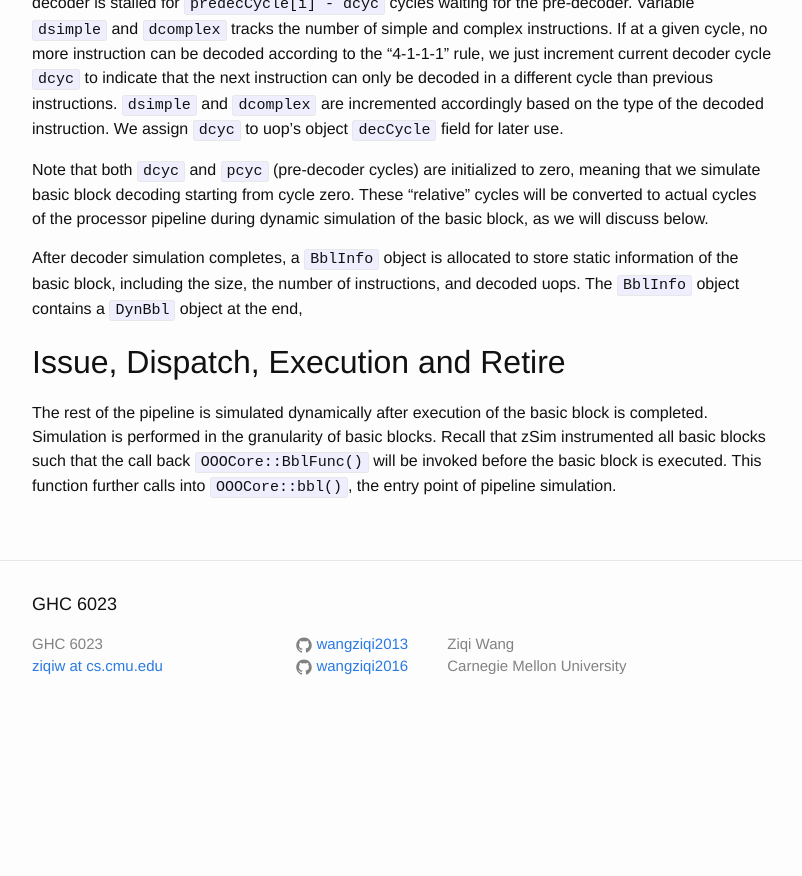
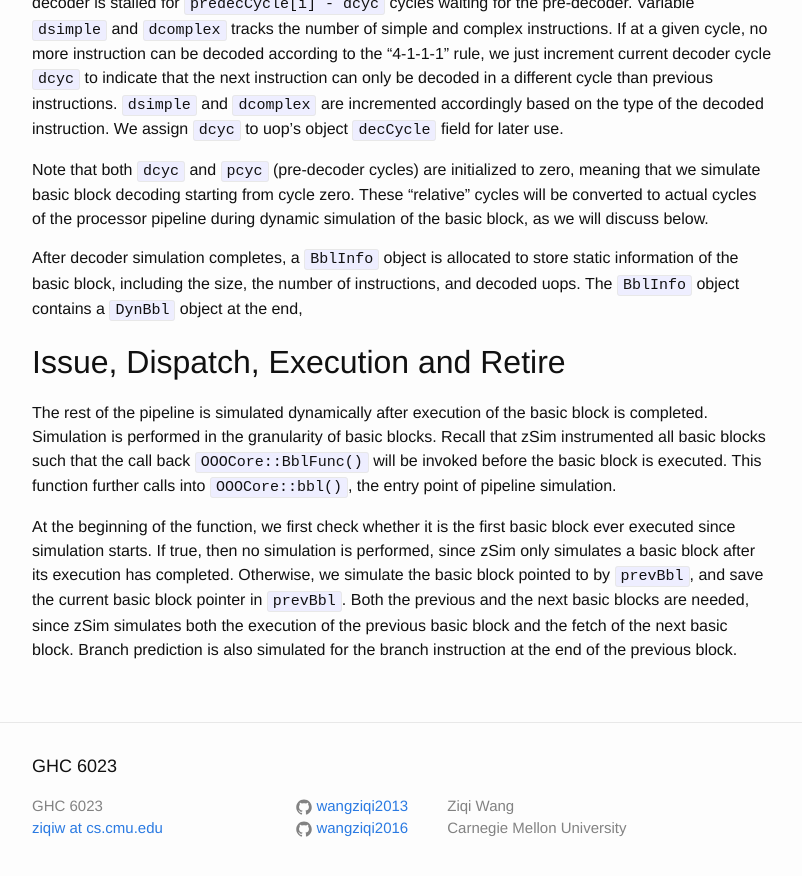
Before and after one commit to wangziqi2013/wangziqi2013.github.io, a Jekyll site: the page built from _posts/2019-12-31-zsim-microarch.markdown, in a window 1280 px wide and 900 px high, scrolled down 9937 px. Shown: the top 876 px of the window, without its empty margins (238-1040 px from the left). Built offline with Jekyll 4.4.1, drawn with Linux system fonts in a browser that asks for light colours; before the commit the page ends 10675 px from its top, so only the background shows below that.

Commit message:
Adding block sim

```diff
--- a/_posts/2019-12-31-zsim-microarch.markdown
+++ b/_posts/2019-12-31-zsim-microarch.markdown
@@ -366,3 +366,9 @@ The rest of the pipeline is simulated dynamically after execution of the basic b
 in the granularity of basic blocks. Recall that zSim instrumented all basic blocks such that the call back `OOOCore::BblFunc()`
 will be invoked before the basic block is executed. This function further calls into `OOOCore::bbl()`, the entry point of
 pipeline simulation.
+
+At the beginning of the function, we first check whether it is the first basic block ever executed since simulation starts.
+If true, then no simulation is performed, since zSim only simulates a basic block after its execution has completed. Otherwise,
+we simulate the basic block pointed to by `prevBbl`, and save the current basic block pointer in `prevBbl`. Both the previous and the
+next basic blocks are needed, since zSim simulates both the execution of the previous basic block and the fetch of the
+next basic block. Branch prediction is also simulated for the branch instruction at the end of the previous block.
```
